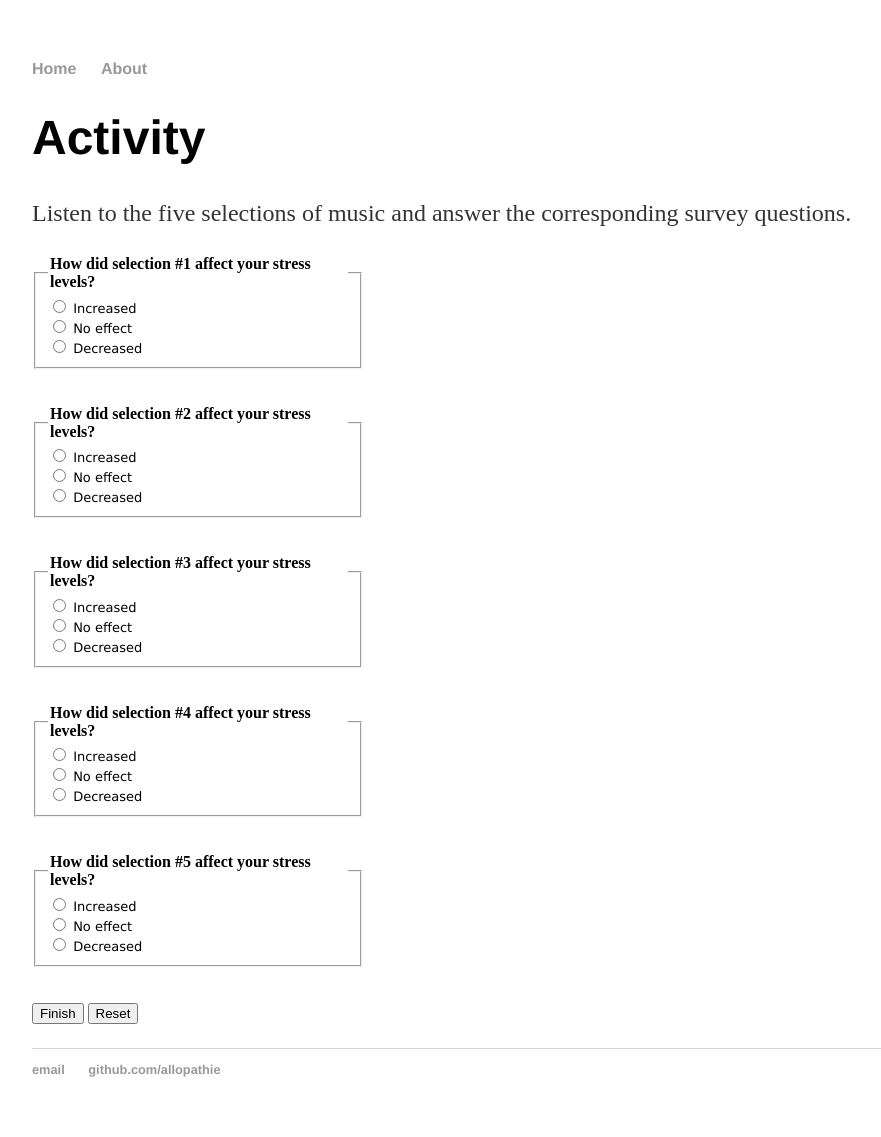
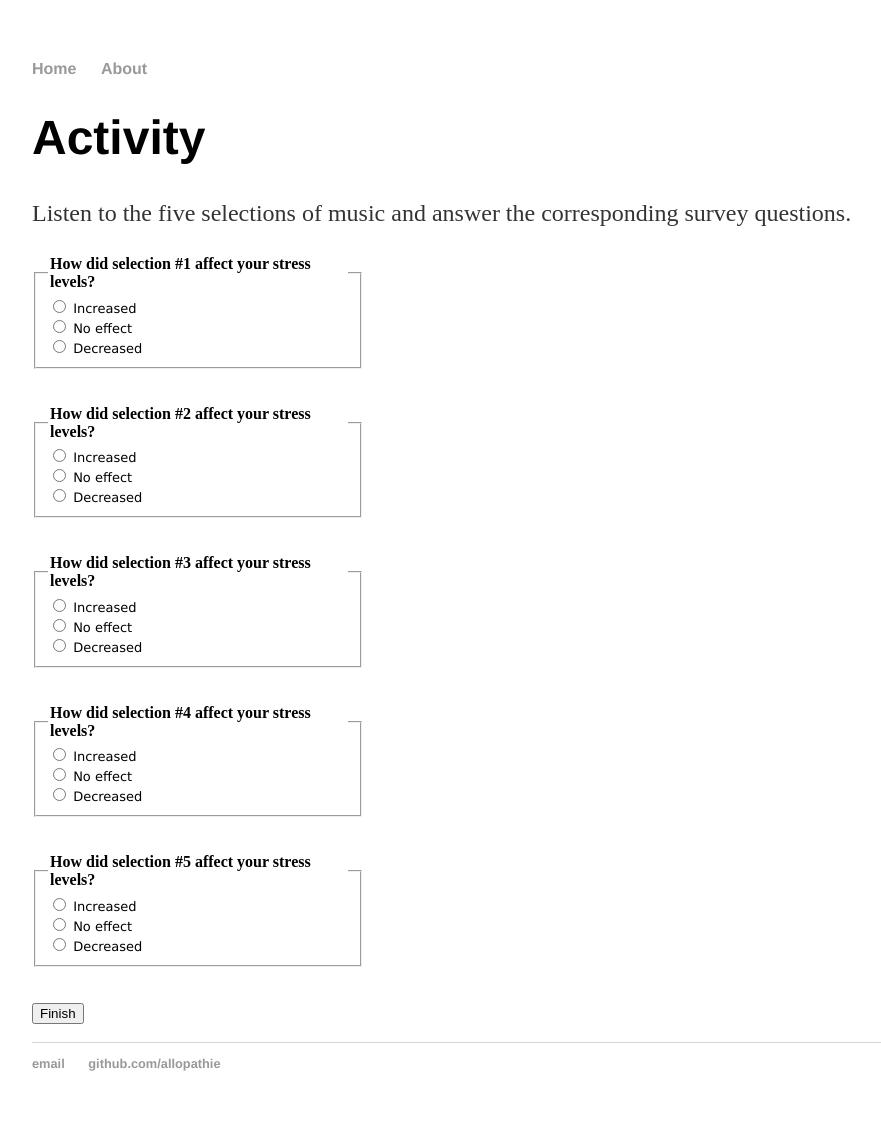
Before and after one commit to allopathie/musictherapy, a Jekyll site: the page built from activity/index.html, in a window 1280 px wide. Shown: the whole page, without its empty margins (160-1041 px from the left). Built offline with Jekyll 4.4.1, drawn with Linux system fonts in a browser that asks for light colours.

Commit message:
Update index.html

```diff
--- a/activity/index.html
+++ b/activity/index.html
@@ -86,7 +86,5 @@ function finish() {
 <input name="question_5" type="radio" value="3"> Decreased</font><br />
 </fieldset>
 <br /><br /> <INPUT TYPE="submit" value="Finish">
- <INPUT TYPE="reset" value="Reset">
-</form>
-	<p></p>
+</form><br />
 	</div>
```
